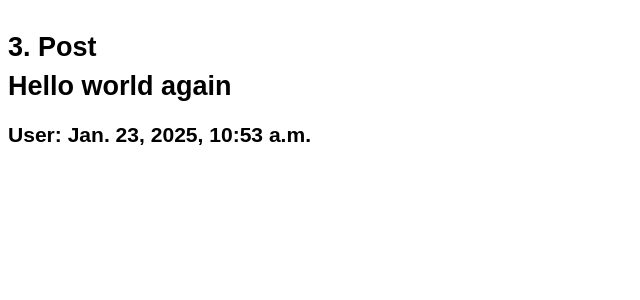
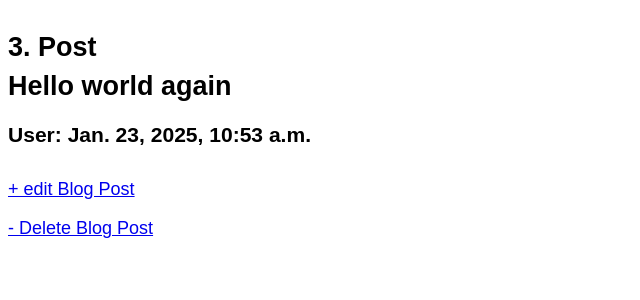
Before and after one commit to pietow/blog_p24_e04, a Django app: a page that uses blog/templates/post_detail.html in a window 1280 px wide. Shown: the part 131-431 px from the top of the page, without its empty margins (0-640 px from the left). Run offline with Django 4.2, Linux system fonts and the light colour scheme; data comes from the database, SQL or seed files in the repository; both versions use the stored data as it was after the commit.

Commit message:
update, delete, reverse_lazy

```diff
--- a/blog/templates/post_detail.html
+++ b/blog/templates/post_detail.html
@@ -8,4 +8,12 @@
         <h3>User: {{ post.author.date_joined }}</h3>
     </div>
 
+    <p>
+        <a href="{% url 'post_edit' post.pk %}">
+            + edit Blog Post
+        </a>
+    </p>
+    <p>
+        <a href="{% url 'post_delete' post.pk %}">- Delete Blog Post</a>
+    </p>
 {% endblock content %}
--- a/blog/urls.py
+++ b/blog/urls.py
@@ -1,7 +1,11 @@
 from django.urls import path
 from .views import (BlogListView, BlogDetailView, BlogCreateView,
                         blog_create_view,
-                        BlogCreateTemplateView,)
+                        BlogCreateTemplateView,
+                        BlogUpdateView,
+                        post_update_view,
+                        BlogDeleteView,
+                    )
 
 urlpatterns = [
     path("", BlogListView.as_view(), name="home"),
@@ -10,5 +14,8 @@ urlpatterns = [
     # path("post_new/", BlogCreateView.as_view(), name="post_new"),
     # path("post_new/", blog_create_view, name="post_new"),
     path("post_new/", BlogCreateTemplateView.as_view(), name="post_new"),
+    # path("post/<int:pk>/edit/", BlogUpdateView.as_view(), name="post_edit"),
+    path("post/<int:pk>/edit/", post_update_view, name="post_edit"),
+    path("post/<int:pk>/delete/", BlogDeleteView.as_view(), name="post_delete"),
 
 ]
--- a/blog/views.py
+++ b/blog/views.py
@@ -1,5 +1,6 @@
 from django.shortcuts import render, Http404, get_object_or_404
-from django.views.generic import ListView, DetailView, TemplateView, CreateView
+from django.urls import reverse_lazy
+from django.views.generic import ListView, DetailView, TemplateView, CreateView, UpdateView, DeleteView
 from .models import Post
 
 class BlogListView(ListView):
@@ -45,6 +46,11 @@ class PostForm(ModelForm):
         model = Post
         fields = ['title', "author", "body"]
 
+class PostUpdateForm(ModelForm):
+    class Meta:
+        model = Post
+        fields = ['title', "body"]
+
 def blog_create_view(request):
     if request.method == "POST":
         form = PostForm(request.POST)
@@ -67,3 +73,31 @@ class BlogCreateTemplateView(TemplateView):
             form.save()
             return redirect('home')
         return self.render_to_response({"form": form})
+
+
+class BlogUpdateView(UpdateView):
+    model = Post
+    template_name = 'post_edit.html'
+    fields = ["title", "body"]
+
+
+def post_update_view(request, pk):
+    post =get_object_or_404(Post, pk=pk) # Post.objects.get(pk=pk)
+
+    if request.method == "POST":
+        form = PostUpdateForm(request.POST, instance=post)
+        if form.is_valid():
+            post = form.save()
+            # print('POST: ',post)
+            # print('POST REQUEST: ', request.POST)
+            return redirect('post_detail', slug=post.slug)
+    elif request.method == "GET":
+        form = PostUpdateForm(instance=post)
+
+    return render(request, 'post_edit.html', {'form': form })
+
+
+class BlogDeleteView(DeleteView):
+    model = Post
+    template_name = "post_delete.html"
+    success_url = reverse_lazy("home")
```
Also changed, not shown: blog/templates/post_delete.html (added, +9 -0 lines), blog/templates/post_edit.html (added, +13 -0 lines), db.sqlite3.
